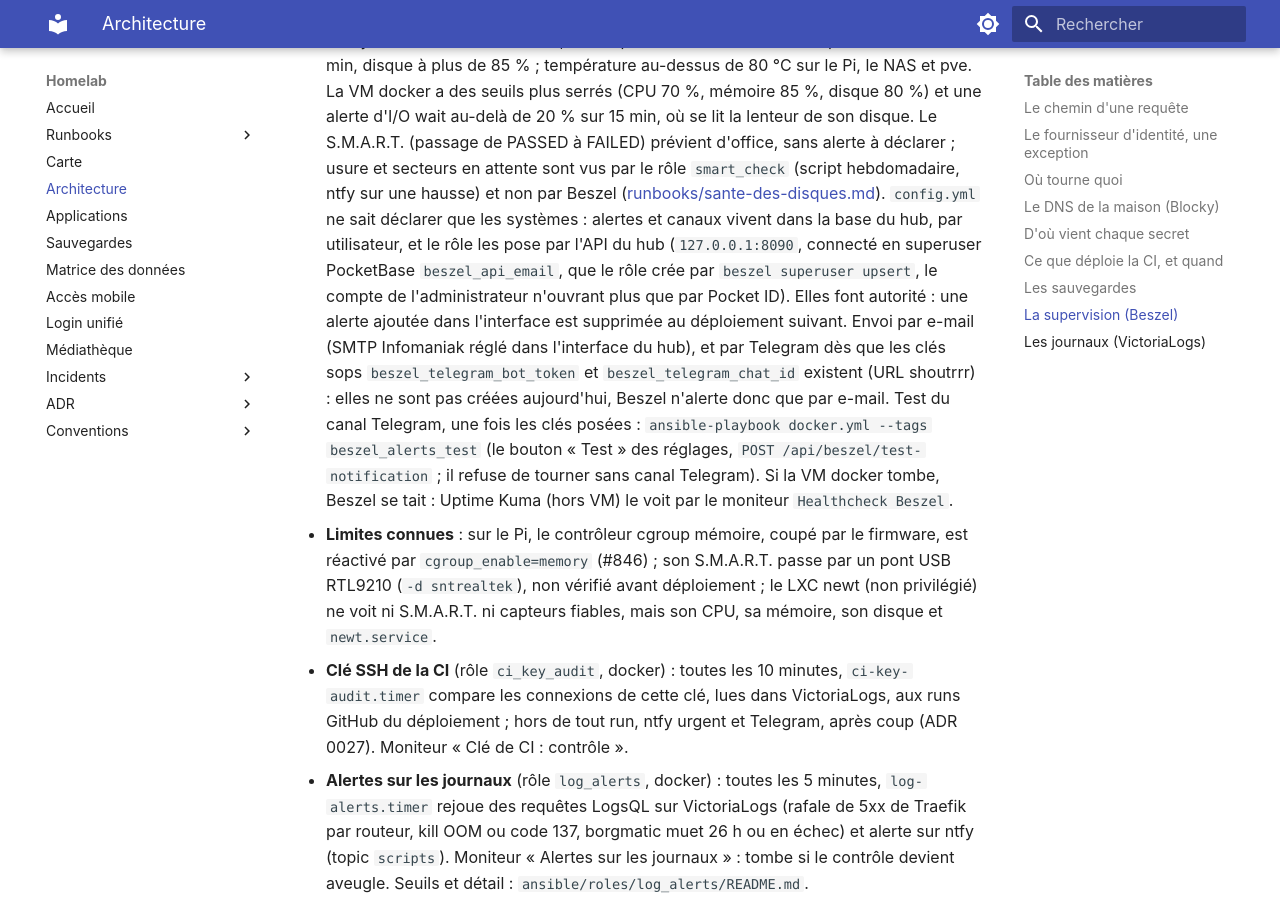
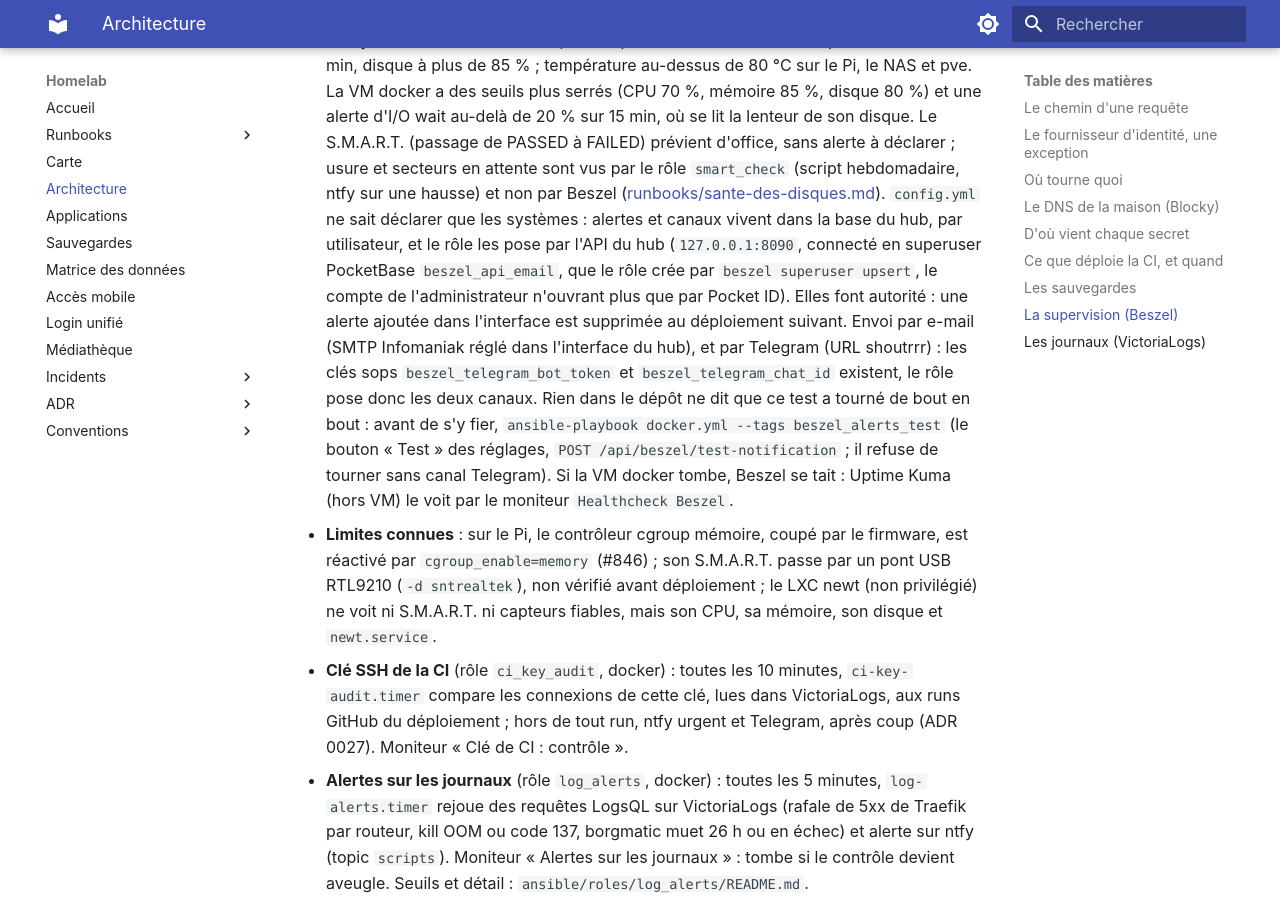
Before and after one commit to sylvainmetayer/homelab, an MkDocs documentation site: the page built from docs/architecture.md, in a window 1280 px wide and 900 px high, scrolled down 17130 px. Built offline with MkDocs 1.6.1 and Material for MkDocs 9.7.7, drawn with Linux system fonts in a browser that asks for light colours.

Commit message:
docs(architecture): Beszel alerte aussi sur Telegram
Les clés sops beszel_telegram_* existent (README du rôle beszel) :
le paragraphe disait encore que Beszel n'alertait que par e-mail.

Claude-Session: https://claude.ai/code/session_01EfxfYAR3CneeREBmrMKJFZ

```diff
--- a/docs/architecture.md
+++ b/docs/architecture.md
@@ -704,13 +704,12 @@ flowchart LR
   compte de l'administrateur n'ouvrant plus que par Pocket ID). Elles font
   autorité : une alerte ajoutée dans l'interface est supprimée au déploiement
   suivant. Envoi par e-mail (SMTP Infomaniak réglé dans l'interface du hub),
-  et par Telegram dès que les clés sops `beszel_telegram_bot_token` et
-  `beszel_telegram_chat_id` existent (URL shoutrrr) : elles ne sont pas
-  créées aujourd'hui, Beszel n'alerte donc que par e-mail. Test du canal
-  Telegram, une fois les clés posées :
-  `ansible-playbook docker.yml --tags beszel_alerts_test` (le bouton « Test »
-  des réglages, `POST /api/beszel/test-notification` ; il refuse de tourner
-  sans canal Telegram). Si la VM docker tombe,
+  et par Telegram (URL shoutrrr) : les clés sops `beszel_telegram_bot_token`
+  et `beszel_telegram_chat_id` existent, le rôle pose donc les deux canaux.
+  Rien dans le dépôt ne dit que ce test a tourné de bout en bout : avant de
+  s'y fier, `ansible-playbook docker.yml --tags beszel_alerts_test` (le
+  bouton « Test » des réglages, `POST /api/beszel/test-notification` ; il
+  refuse de tourner sans canal Telegram). Si la VM docker tombe,
   Beszel se tait : Uptime Kuma (hors VM) le voit par le moniteur
   `Healthcheck Beszel`.
 - **Limites connues** : sur le Pi, le contrôleur cgroup mémoire, coupé par
```
